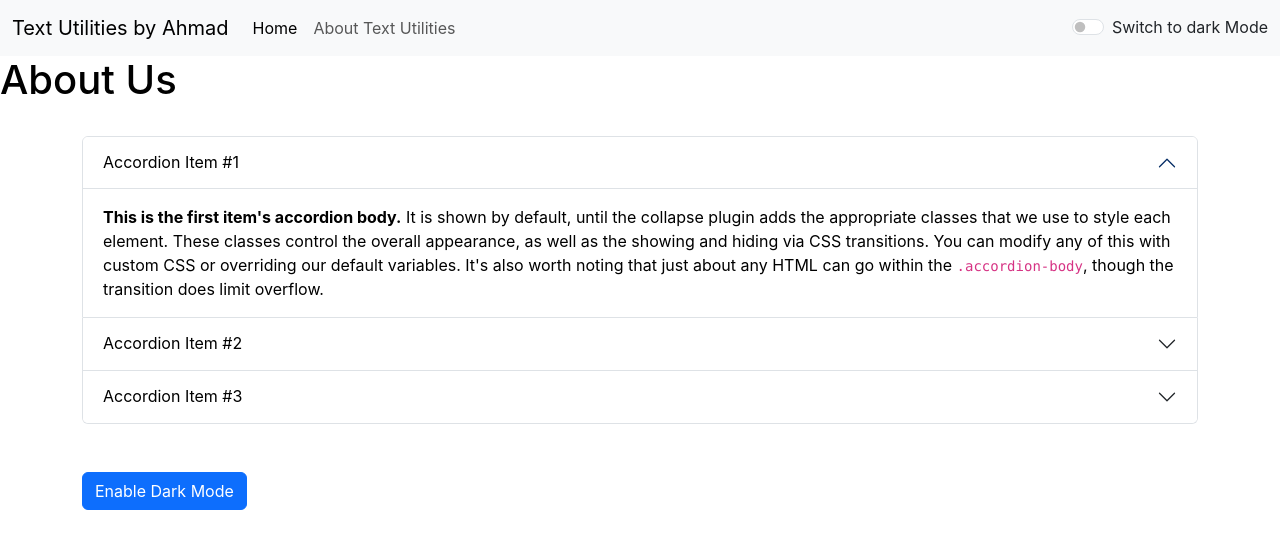
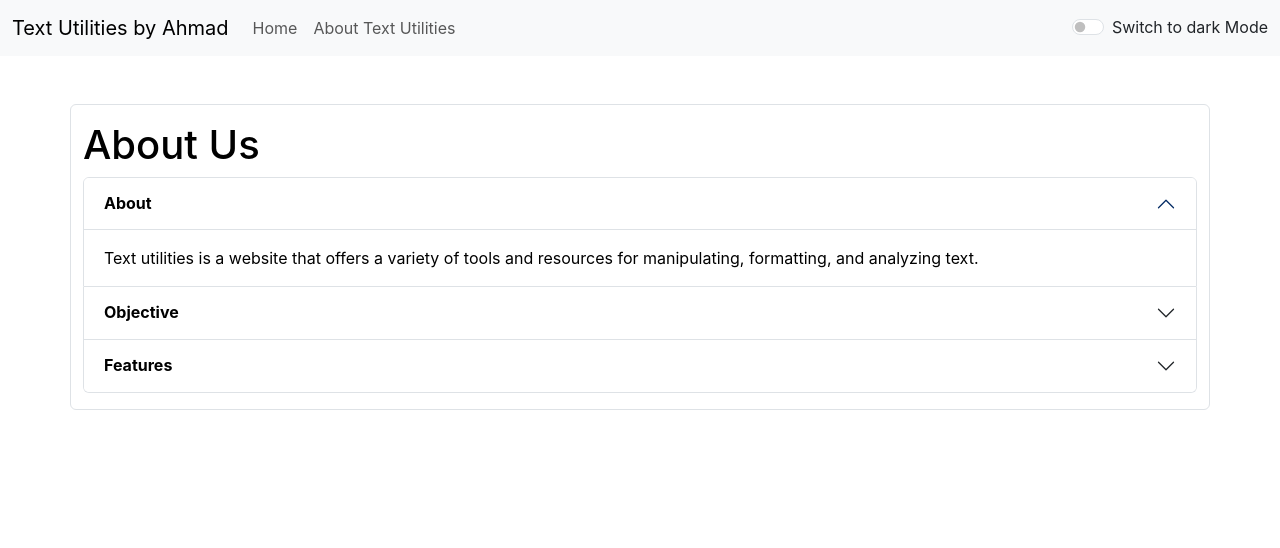
Before and after one commit to ahmadaliasghar/React-JS-Classes, a React (Create React App) app in the folder TextUtils_Project/: page /about in a window 1280 px wide. Shown: the top 548 px of the page. Built offline with nearby package versions, Linux system fonts and the light colour scheme.

Commit message:
Final Touch Completed

```diff
--- a/TextUtils_Project/src/App.js
+++ b/TextUtils_Project/src/App.js
@@ -32,7 +32,7 @@ function App() {
           toggleMode={toggleMode}
         />
         <Routes>
-          <Route exact={true} path="/about" element={<About />} />
+          <Route exact={true} path="/about" element={<About mode = {mode} />} />
           <Route
             exact={true} path="/"
             element={
--- a/TextUtils_Project/src/components/About.js
+++ b/TextUtils_Project/src/components/About.js
@@ -7,25 +7,21 @@ export default function About(props) {
     height: "100vm",
   });
 
-  const [btnText, setbtnText] = useState("Enable Dark Mode");
 
-  const handleChageMode = () => {
-    if (myStyle.color === "black") {
-      setmyStyle({
-        color: "white",
-        backgroundColor: "black",
-      });
-      setbtnText("Enable Light Mode");
-    } else {
-      setmyStyle({ color: "black", backgroundColor: "white" });
-      setbtnText("Enable Dark Mode");
-    }
-  };
+
   return (
     <>
-      <h1 style={{ color: props.mode === "dark" ? "white" : "black" }}>About Us</h1>
-      <div className="container my-3 py-3" style={myStyle}>
-        <div className="accordion" id="accordionExample">
+      <div className="container my-5 py-3 rounded border" style={{
+                backgroundColor: props.mode === "dark" ? "#6B728E" : "white",
+                color: props.mode === "dark" ? "white" : "black",
+              }}>
+        <h1 style={{ color: props.mode === "dark" ? "white" : "black" }}>
+          About Us
+        </h1>
+        <div className="accordion" id="accordionExample" tyle={{
+                backgroundColor: props.mode === "dark" ? "#6B728E" : "white",
+                color: props.mode === "dark" ? "white" : "black",
+              }}>
           <div className="accordion-item">
             <h2 className="accordion-header" id="headingOne">
               <button
@@ -35,9 +31,12 @@ export default function About(props) {
                 data-bs-target="#collapseOne"
                 aria-expanded="true"
                 aria-controls="collapseOne"
-                style={myStyle}
+                style={{
+                  backgroundColor: props.mode === "dark" ? "#6B728E" : "white",
+                  color: props.mode === "dark" ? "white" : "black",
+                }}
               >
-                Accordion Item #1
+                <strong>About</strong>
               </button>
             </h2>
             <div
@@ -45,22 +44,21 @@ export default function About(props) {
               className="accordion-collapse collapse show"
               aria-labelledby="headingOne"
               data-bs-parent="#accordionExample"
-              style={myStyle}
+              style={{
+                backgroundColor: props.mode === "dark" ? "#6B728E" : "white",
+                color: props.mode === "dark" ? "white" : "black",
+              }}
             >
               <div className="accordion-body">
-                <strong>This is the first item's accordion body.</strong> It is
-                shown by default, until the collapse plugin adds the appropriate
-                classes that we use to style each element. These classes control
-                the overall appearance, as well as the showing and hiding via
-                CSS transitions. You can modify any of this with custom CSS or
-                overriding our default variables. It's also worth noting that
-                just about any HTML can go within the{" "}
-                <code>.accordion-body</code>, though the transition does limit
-                overflow.
+                Text utilities is a website that offers a variety of tools and
+                resources for manipulating, formatting, and analyzing text.
               </div>
             </div>
           </div>
-          <div className="accordion-item" style={myStyle}>
+          <div className="accordion-item" style={{
+                backgroundColor: props.mode === "dark" ? "#6B728E" : "white",
+                color: props.mode === "dark" ? "white" : "black",
+              }}>
             <h2 className="accordion-header" id="headingTwo">
               <button
                 className="accordion-button collapsed"
@@ -69,9 +67,12 @@ export default function About(props) {
                 data-bs-target="#collapseTwo"
                 aria-expanded="false"
                 aria-controls="collapseTwo"
-                style={myStyle}
+                style={{
+                  backgroundColor: props.mode === "dark" ? "#6B728E" : "white",
+                  color: props.mode === "dark" ? "white" : "black",
+                }}
               >
-                Accordion Item #2
+                <strong>Objective</strong>
               </button>
             </h2>
             <div
@@ -79,22 +80,20 @@ export default function About(props) {
               className="accordion-collapse collapse"
               aria-labelledby="headingTwo"
               data-bs-parent="#accordionExample"
-              style={myStyle}
+              style={{
+                backgroundColor: props.mode === "dark" ? "#6B728E" : "white",
+                color: props.mode === "dark" ? "white" : "black",
+              }}
             >
               <div className="accordion-body">
-                <strong>This is the second item's accordion body.</strong> It is
-                hidden by default, until the collapse plugin adds the
-                appropriate classes that we use to style each element. These
-                classes control the overall appearance, as well as the showing
-                and hiding via CSS transitions. You can modify any of this with
-                custom CSS or overriding our default variables. It's also worth
-                noting that just about any HTML can go within the{" "}
-                <code>.accordion-body</code>, though the transition does limit
-                overflow.
+                Our Objective is to meet our user's need, make easy for them to to analyze their texts.
               </div>
             </div>
           </div>
-          <div className="accordion-item" style={myStyle}>
+          <div className="accordion-item" style={{
+                backgroundColor: props.mode === "dark" ? "#6B728E" : "white",
+                color: props.mode === "dark" ? "white" : "black",
+              }}>
             <h2 className="accordion-header" id="headingThree">
               <button
                 className="accordion-button collapsed"
@@ -103,9 +102,12 @@ export default function About(props) {
                 data-bs-target="#collapseThree"
                 aria-expanded="false"
                 aria-controls="collapseThree"
-                style={myStyle}
+                style={{
+                  backgroundColor: props.mode === "dark" ? "#6B728E" : "white",
+                  color: props.mode === "dark" ? "white" : "black",
+                }}
               >
-                Accordion Item #3
+                <strong>Features</strong>
               </button>
             </h2>
             <div
@@ -113,28 +115,27 @@ export default function About(props) {
               className="accordion-collapse collapse"
               aria-labelledby="headingThree"
               data-bs-parent="#accordionExample"
-              style={myStyle}
+              style={{
+                backgroundColor: props.mode === "dark" ? "#6B728E" : "white",
+                color: props.mode === "dark" ? "white" : "black",
+              }}
             >
               <div className="accordion-body">
-                <strong>This is the third item's accordion body.</strong> It is
-                hidden by default, until the collapse plugin adds the
-                appropriate classes that we use to style each element. These
-                classes control the overall appearance, as well as the showing
-                and hiding via CSS transitions. You can modify any of this with
-                custom CSS or overriding our default variables. It's also worth
-                noting that just about any HTML can go within the{" "}
-                <code>.accordion-body</code>, though the transition does limit
-                overflow.
+                <ul>
+                  <li><strong>Text Formatting: </strong>These tools allow you to modify the way your text appears, such as adjusting the font size, font style, or formatting the text in different ways, such as bold, italic, underline or strikethrough.</li>
+                <li><strong>Word Count: </strong>This feature allows you to quickly and easily calculate the number of words in a given block of text. This is especially useful for writers, bloggers, and journalists who need to meet specific word count requirements.</li>
+                <li><strong>Text Analysis: </strong>This feature provides various analysis tools such as readability score, sentiment analysis, and keyword density checker. These analysis tools help to evaluate the overall readability and the mood of your text content.</li>
+                <li><strong>Case Conversion: </strong>These tools enable you to convert text between uppercase and lowercase, or convert the first letter of each word to uppercase.</li>
+                <li><strong>Text Comparison: </strong>These tools allow you to compare two different pieces of text, highlighting the differences and similarities between them.</li>
+                <li><strong>Text Translation: </strong>This feature allows you to translate text from one language to another.</li>
+                <li><strong>Random Text Generation: </strong>These tools generate random text to help with filling placeholders or generate sample data for testing purposes.</li>
+                <li><strong>Text-to-Speech: </strong>These tools convert text into audio, which can be helpful for people who have difficulty reading or for language learners.</li>
+                </ul>
               </div>
             </div>
           </div>
         </div>
       </div>
-      <div className="container">
-        <button className="btn btn-primary my-3" onClick={handleChageMode}>
-          {btnText}
-        </button>
-      </div>
     </>
   );
 }
--- a/TextUtils_Project/src/components/Navbar.js
+++ b/TextUtils_Project/src/components/Navbar.js
@@ -26,7 +26,7 @@ export const Navbar = (props) => {
           <div className="collapse navbar-collapse" id="navbarSupportedContent">
             <ul className="navbar-nav me-auto mb-2 mb-lg-0">
               <li className="nav-item">
-                <Link className="nav-link active" aria-current="page" to="/">
+                <Link className="nav-link" aria-current="page" to="/">
                   Home
                 </Link>
               </li>
--- a/TextUtils_Project/src/components/TextForm.js
+++ b/TextUtils_Project/src/components/TextForm.js
@@ -131,10 +131,10 @@ export const TextForm = (props) => {
           Your Text Summary
         </h2>
         <p style={{ color: props.mode === "dark" ? "white" : "black" }}>
-          {text.split(" ").filter((element) => {return element.length!==0}).length} words and {text.length} characters
+          {text.split(/\s+/).filter((element) => {return element.length!==0}).length} words and {text.length} characters
         </p>
         <p style={{ color: props.mode === "dark" ? "white" : "black" }}>
-          Time to Read {text.split(" ").filter((element) => {return element.length!==0}).length * 0.008} Minutes
+          Time to Read {text.split(/\s+/).filter((element) => {return element.length!==0}).length * 0.008} Minutes
         </p>
         <h2 style={{ color: props.mode === "dark" ? "white" : "black" }}>
           Preview
```
